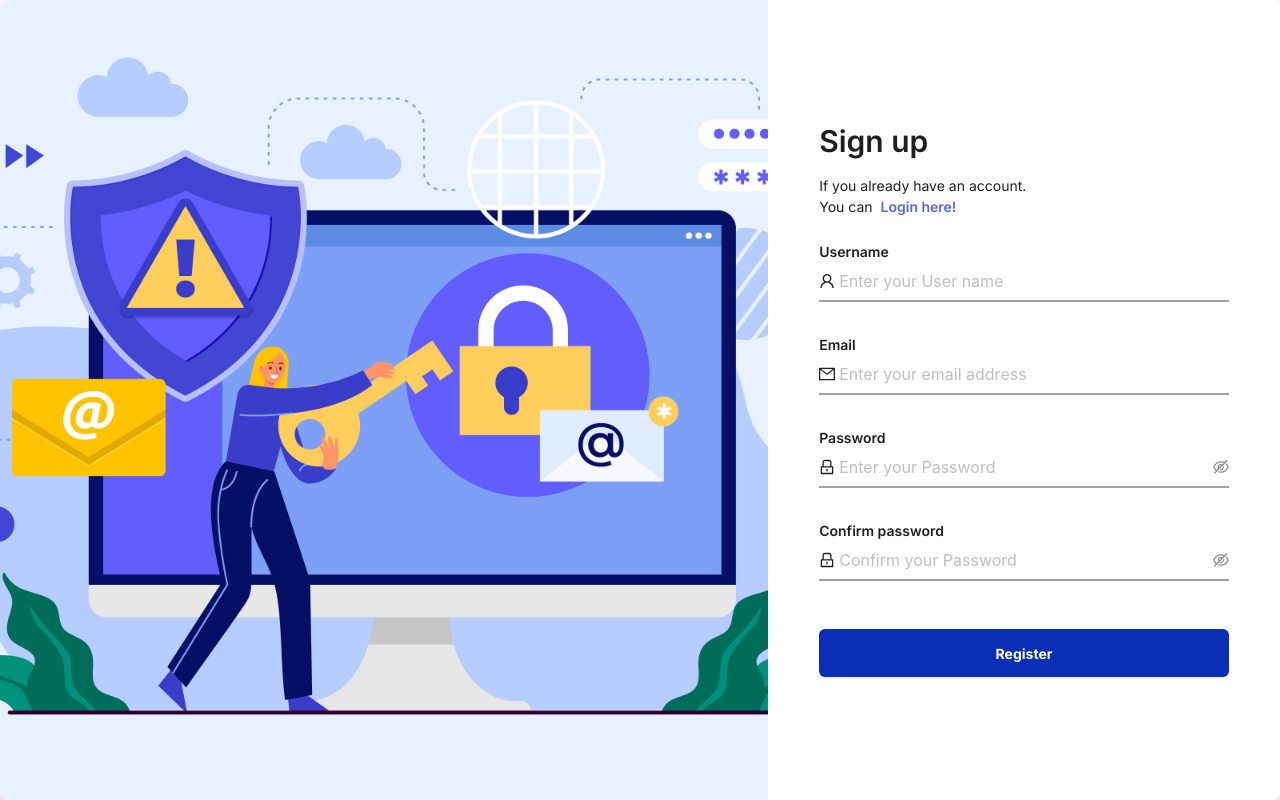
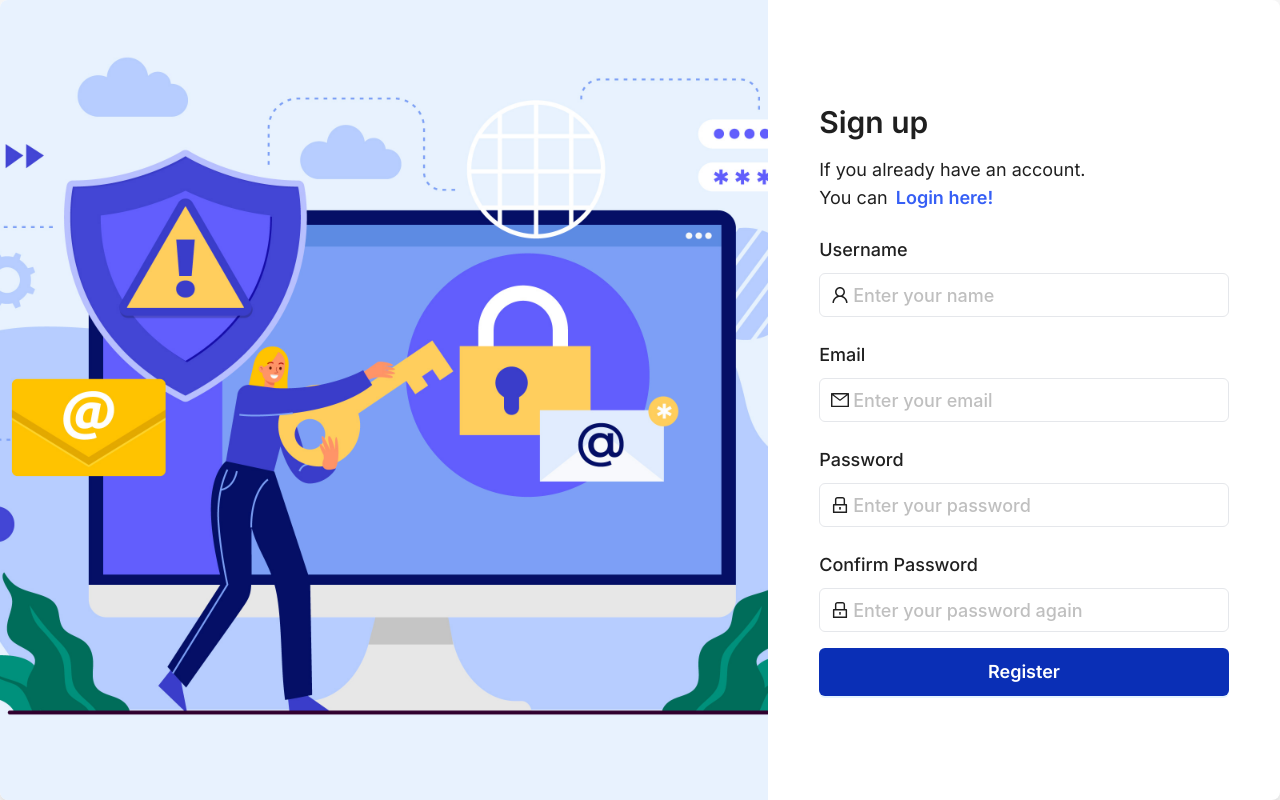
Before and after one commit to Jerry-Tran/jerry-demo-1-fe, a React (Vite) app: page /register in a window 1280 px wide. Built offline with nearby package versions, Linux system fonts and the light colour scheme; no server answers.

Commit message:
Fix ui auth pages with custom component

```diff
--- a/src/pages/auth/ForgotPassword.tsx
+++ b/src/pages/auth/ForgotPassword.tsx
@@ -6,29 +6,31 @@ import { useDispatch, useSelector } from 'react-redux'
 
 import * as yup from 'yup'
 import { yupResolver } from '@hookform/resolvers/yup'
-import { useForm, Controller } from 'react-hook-form'
+import { useForm } from 'react-hook-form'
 
-import { Button, Input, Result, Spin, Typography, message } from 'antd'
+import { Form, Result, message } from 'antd'
 import { MailOutlined } from '@ant-design/icons'
 
 import { AppDispatch, RootState } from '@/store'
 import { resetMessage } from '@/store/slices'
 
+import { useBoolean } from '@/hooks'
+
 import { authService } from '@/services'
+
+import { CustomBtn, CustomInput } from '@/components'
+
+import { localStorageKeys } from '@/utils/constants'
 
 import authBg from '@/assets/images/forgot-password-bg.png'
 
 import { VerifyOtp } from './VerifyOtp'
 import { Newpassword } from './NewPassword'
-import { useBoolean } from '@/hooks'
-import { localStorageKeys } from '@/utils/constants'
 
 type ResetPasswordData = {
   password: string
   confirmPassword: string
 }
-
-const { Text } = Typography
 
 const emailSchema = yup.object().shape({
   email: yup.string().email('Please input a valid Email!').required('Please input your Email!')
@@ -40,11 +42,8 @@ export function ForgotPassword() {
   const { message: msg } = useSelector((state: RootState) => state.auth)
 
   const { value: showOtp, setTrue: setShowOtp } = useBoolean(false)
-
   const { value: showResult, setTrue: setShowResult } = useBoolean(false)
-
   const { value: showNewPasswordForm, setTrue: setShowNewPasswordForm } = useBoolean(false)
-
   const { value: loading, setTrue: setLoading, setFalse: setUnloading } = useBoolean(false)
 
   const {
@@ -57,12 +56,12 @@ export function ForgotPassword() {
 
   const handleForgotPassword = async (data: { email: string }) => {
     setLoading()
-    try {
-      await dispatch(authService.forgotPassword(data.email))
+    const response = await dispatch(authService.forgotPassword(data.email))
+    if (response.meta.requestStatus === 'fulfilled') {
       localStorage.setItem(localStorageKeys.currentEmail, data.email)
       setShowOtp()
-    } catch (error) {
-      message.error('Forgot password failed: ' + (error as Error).message)
+    } else {
+      message.error('Forgot password failed: ')
     }
     setUnloading()
   }
@@ -76,11 +75,11 @@ export function ForgotPassword() {
     }
 
     setLoading()
-    try {
-      await dispatch(authService.verifyOtp(payload))
+    const response = await dispatch(authService.verifyOtp(payload))
+    if (response.meta.requestStatus === 'fulfilled') {
       setShowNewPasswordForm()
-    } catch (error) {
-      message.error('Verify OTP failed: ' + (error as Error).message)
+    } else {
+      message.error('Verify OTP failed')
     }
     setUnloading()
   }
@@ -96,12 +95,11 @@ export function ForgotPassword() {
     }
 
     setLoading()
-
-    try {
-      await dispatch(authService.resetPassword(payload))
+    const response = await dispatch(authService.resetPassword(payload))
+    if (response.meta.requestStatus === 'fulfilled') {
       setShowResult()
-    } catch (error) {
-      message.error('Reset password failed: ' + (error as Error).message)
+    } else {
+      message.error('Reset password failed')
     }
     setUnloading()
   }
@@ -119,43 +117,23 @@ export function ForgotPassword() {
         <div className='flex flex-1 bg-white'>
           <div className={`m-auto ${showOtp && showResult && !showNewPasswordForm ? 'w-full' : 'w-[80%]'}`}>
             {!showOtp && !showNewPasswordForm && (
-              <>
+              <div>
                 <h1 className='text-3xl font-semibold mb-4'>Forgot password</h1>
                 {msg && <p className='text-red-500 mb-2 text-lg'>{msg}</p>}
-                <p>Please fill your email!</p>
-                <form className='mt-4' onSubmit={handleSubmit(handleForgotPassword)}>
-                  <div className=''>
-                    <label className='font-semibold' htmlFor=''>
-                      Email
-                    </label>
-                    <Controller
-                      name='email'
-                      control={control}
-                      render={({ field }) => (
-                        <Input
-                          {...field}
-                          size='large'
-                          placeholder='Enter your email address'
-                          type='email'
-                          prefix={<MailOutlined />}
-                          className='border-0 border-b-2 border-gray-400 hover:border-primary-800 focus:ring-0 focus:outline-none focus-within:shadow-none rounded-none px-0'
-                        />
-                      )}
-                    />
-                    {errors.email && <Text type='danger'>{errors.email.message}</Text>}
-                  </div>
+                <span className='text-lg'>Please fill your email!</span>
 
-                  <Button
-                    type='primary'
-                    htmlType='submit'
-                    disabled={loading}
-                    className='w-full h-12 mt-4 border-none font-bold rounded-md bg-primary-800
-             disabled:bg-primary-800 disabled:text-white disabled:opacity-70 disabled:cursor-not-allowed'
-                  >
-                    {loading ? <Spin className='text-rose-600' /> : 'Send'}
-                  </Button>
-                </form>
-              </>
+                <Form className='mt-6' onFinish={handleSubmit(handleForgotPassword)} layout='vertical'>
+                  <CustomInput
+                    name='email'
+                    label='Email'
+                    control={control}
+                    errors={errors}
+                    placeholder='Enter your email'
+                    prefixIcon={<MailOutlined />}
+                  />
+                  <CustomBtn title='Submit' type='primary' htmlType='submit' disabled={loading} loading={loading} />
+                </Form>
+              </div>
             )}
 
             {showOtp && !showNewPasswordForm && <VerifyOtp loading={loading} onVerifyOtp={handleVerifyOtp} />}
--- a/src/pages/auth/Login.tsx
+++ b/src/pages/auth/Login.tsx
@@ -4,12 +4,11 @@ import { Link, useNavigate } from 'react-router-dom'
 
 import { useDispatch, useSelector } from 'react-redux'
 
-import { Button, Input, Spin, Typography, message } from 'antd'
-import { MailOutlined, LockOutlined } from '@ant-design/icons'
+import { Form, message } from 'antd'
 
 import * as yup from 'yup'
 import { yupResolver } from '@hookform/resolvers/yup'
-import { useForm, Controller } from 'react-hook-form'
+import { useForm } from 'react-hook-form'
 
 import { authService } from '@/services'
 
@@ -20,9 +19,11 @@ import { useBoolean } from '@/hooks'
 
 import { ILoginData } from '@/interfaces'
 
+import { authFields } from '@/utils/constants'
+
+import { CustomBtn, CustomInput } from '@/components'
+
 import authBg from '@/assets/images/auth-bg.png'
-
-const { Text } = Typography
 
 const schema = yup.object().shape({
   email: yup.string().email('Please input a valid Email!').required('Please input your Email!'),
@@ -45,7 +46,7 @@ export function Login() {
   } = useForm({
     resolver: yupResolver(schema)
   })
-
+  const currentPath = window.location.pathname
   const handleLogin = async (data: ILoginData) => {
     try {
       setLoading()
@@ -77,69 +78,37 @@ export function Login() {
           <div className='m-auto w-[80%]'>
             <h1 className='text-3xl font-semibold mb-4'>Sign in</h1>
             {msg && <p className='text-red-500 mb-2 text-lg'>{msg}</p>}
-            <p>If you don't have an account.</p>
-            <span className='inline-block mr-2'>You can</span>
-            <Link to='/register' className='text-[#5067f7] font-semibold'>
-              Register here!
-            </Link>
-            <form className='mt-6' onSubmit={handleSubmit(handleLogin)}>
-              <div className=''>
-                <label className='font-semibold' htmlFor=''>
-                  Email
-                </label>
-                <Controller
-                  name='email'
-                  control={control}
-                  render={({ field }) => (
-                    <Input
-                      {...field}
-                      size='large'
-                      placeholder='Enter your email address'
-                      type='email'
-                      prefix={<MailOutlined />}
-                      className='border-0 border-b-2 border-gray-400 hover:border-primary-800 focus:ring-0 focus:outline-none focus-within:shadow-none rounded-none px-0'
+            {!currentPath.includes('admin') && (
+              <>
+                <span className='text-lg'>If you don't have an account.</span> <br />
+                <span className='text-lg inline-block mr-2'>You can</span>
+                <Link to='/register' className='text-lg text-blue-500 font-semibold hover:underline'>
+                  Register here!
+                </Link>
+              </>
+            )}
+            <Form className='mt-6' onFinish={handleSubmit(handleLogin)} layout='vertical'>
+              {authFields.map((field) => {
+                if (field.name === 'email' || field.name === 'password')
+                  return (
+                    <CustomInput
+                      key={field.name}
+                      name={field.name}
+                      label={field.label}
+                      control={control}
+                      errors={errors}
+                      placeholder={field.placeholder}
+                      prefixIcon={field.prefixIcon}
                     />
-                  )}
-                />
-                {errors.email && <Text type='danger'>{errors.email.message}</Text>}
-              </div>
-
-              <div className='mt-8'>
-                <label className='font-semibold' htmlFor=''>
-                  Password
-                </label>
-
-                <Controller
-                  name='password'
-                  control={control}
-                  render={({ field }) => (
-                    <Input.Password
-                      {...field}
-                      size='large'
-                      placeholder='Enter your Password'
-                      prefix={<LockOutlined />}
-                      className='border-0 border-b-2 border-gray-400 hover:border-primary-800 focus:ring-0 focus:outline-none focus-within:shadow-none rounded-none px-0'
-                    />
-                  )}
-                />
-                {errors.password && <Text type='danger'>{errors.password.message}</Text>}
-              </div>
-              <p className='text-right text-red-500 hover:underline '>
+                  )
+              })}
+              <button className='w-full text-right text-base font-normal text-red-500 hover:underline'>
                 <Link to={'/forgot-password'} className='hover:text-red-500'>
                   Forgot password?
                 </Link>
-              </p>
-
-              <Button
-                type='primary'
-                htmlType='submit'
-                disabled={loading}
-                className='w-full h-12 mt-4 border-none font-bold rounded-md bg-primary-800
-         disabled:bg-primary-800 disabled:text-white disabled:opacity-70 disabled:cursor-not-allowed'
-              >
-                {loading ? <Spin className='text-rose-600' /> : 'Login'}
-              </Button>
-            </form>
+              </button>
+              <CustomBtn title='Login' type='primary' htmlType='submit' disabled={loading} loading={loading} />
+            </Form>
           </div>
         </div>
       </div>
--- a/src/pages/auth/NewPassword.tsx
+++ b/src/pages/auth/NewPassword.tsx
@@ -4,14 +4,17 @@ import { useDispatch, useSelector } from 'react-redux'
 
 import * as yup from 'yup'
 import { yupResolver } from '@hookform/resolvers/yup'
-import { useForm, Controller } from 'react-hook-form'
+import { useForm } from 'react-hook-form'
 
-import { Button, Input, Spin, Typography } from 'antd'
+import { Form } from 'antd'
 
 import { RootState } from '@/store'
 import { resetMessage } from '@/store/slices'
 
-const { Text } = Typography
+import { CustomBtn, CustomInput } from '@/components'
+
+import { authFields } from '@/utils/constants'
+
 const passwordSchema = yup.object().shape({
   password: yup
     .string()
@@ -49,58 +52,26 @@ export function Newpassword({ loading, handleResetPassword }: NewPasswordProps)
   }, [dispatch])
 
   return (
-    <>
+    <section>
       <h1 className='text-3xl font-semibold mb-4'>Reset Password</h1>
       {message && <p className='text-red-500 mb-2 text-lg'>{message}</p>}
-      <form className='mt-4' onSubmit={handleSubmit(handleResetPassword)}>
-        <div className=''>
-          <label className='font-semibold' htmlFor='password'>
-            New Password
-          </label>
-          <Controller
-            name='password'
-            control={control}
-            render={({ field }) => (
-              <Input.Password
-                {...field}
-                size='large'
-                placeholder='Enter new password'
-                className='border-0 border-b-2 border-gray-400 hover:border-primary-800 focus:ring-0 focus:outline-none focus-within:shadow-none rounded-none px-0'
+      <Form className='mt-6' onFinish={handleSubmit(handleResetPassword)} layout='vertical'>
+        {authFields.map((field) => {
+          if (field.name === 'password' || field.name === 'confirmPassword')
+            return (
+              <CustomInput
+                name={field.name}
+                label={field.label}
+                control={control}
+                errors={errors}
+                placeholder={field.placeholder}
+                prefixIcon={field.prefixIcon}
               />
-            )}
-          />
-          {errors.password && <Text type='danger'>{errors.password.message}</Text>}
-        </div>
+            )
+        })}
 
-        <div className='mt-4'>
-          <label className='font-semibold' htmlFor='confirmPassword'>
-            Confirm Password
-          </label>
-          <Controller
-            name='confirmPassword'
-            control={control}
-            render={({ field }) => (
-              <Input.Password
-                {...field}
-                size='large'
-                placeholder='Confirm your new password'
-                className='border-0 border-b-2 border-gray-400 hover:border-primary-800 focus:ring-0 focus:outline-none focus-within:shadow-none rounded-none px-0'
-              />
-            )}
-          />
-          {errors.confirmPassword && <Text type='danger'>{errors.confirmPassword.message}</Text>}
-        </div>
-
-        <Button
-          type='primary'
-          htmlType='submit'
-          disabled={loading}
-          className='w-full h-12 mt-4 border-none font-bold rounded-md bg-primary-800
-             disabled:bg-primary-800 disabled:text-white disabled:opacity-70 disabled:cursor-not-allowed'
-        >
-          {loading ? <Spin className='text-rose-600' /> : 'Reset Password'}
-        </Button>
-      </form>
-    </>
+        <CustomBtn title='Reset Password' type='primary' htmlType='submit' disabled={loading} loading={loading} />
+      </Form>
+    </section>
   )
 }
--- a/src/pages/auth/Register.tsx
+++ b/src/pages/auth/Register.tsx
@@ -4,12 +4,11 @@ import { Link, useNavigate } from 'react-router-dom'
 
 import { useDispatch, useSelector } from 'react-redux'
 
-import { Button, Input, Typography, Spin, Result, message } from 'antd'
-import { MailOutlined, UserOutlined, LockOutlined } from '@ant-design/icons'
+import { Result, message, Form } from 'antd'
 
 import * as yup from 'yup'
 import { yupResolver } from '@hookform/resolvers/yup'
-import { useForm, Controller } from 'react-hook-form'
+import { useForm } from 'react-hook-form'
 
 import { authService } from '@/services'
 
@@ -20,18 +19,20 @@ import { useBoolean } from '@/hooks'
 
 import { IRegisterData } from '@/interfaces'
 
+import { authFields } from '@/utils/constants'
+
+import { CustomBtn, CustomInput } from '@/components'
+
 import authBg from '@/assets/images/auth-bg.png'
 
-const { Text } = Typography
-
 const schema = yup.object().shape({
-  name: yup.string().required('Please input your Name!'),
-  email: yup.string().email('Please input a valid Email!').required('Please input your Email!'),
-  password: yup.string().min(8, 'Password needs to be at least 8 characters.').required('Please input your Password!'),
+  name: yup.string().required('Please input your name!'),
+  email: yup.string().email('Please input a valid email!').required('Please input your email!'),
+  password: yup.string().min(8, 'Password needs to be at least 8 characters.').required('Please input your password!'),
   confirmPassword: yup
     .string()
-    .required('Please input your Password!')
-    .oneOf([yup.ref('password')], 'Passwords must match')
+    .required('Please input your password!')
+    .oneOf([yup.ref('password')], 'passwords must match')
 })
 
 export function Register() {
@@ -39,7 +40,7 @@ export function Register() {
 
   const navigate = useNavigate()
 
-  const { isLoggedIn, message: msg, error } = useSelector((state: RootState) => state.auth)
+  const { currentUser, message: msg, error } = useSelector((state: RootState) => state.auth)
 
   const { value: loading, setTrue: setLoading, setFalse: setUnloading } = useBoolean(false)
 
@@ -66,10 +67,10 @@ export function Register() {
   }, [dispatch])
 
   useEffect(() => {
-    if (isLoggedIn) {
+    if (currentUser) {
       navigate('/')
     }
-  }, [isLoggedIn, navigate])
+  }, [currentUser, navigate])
 
   return (
     <section className='h-screen flex items-center justify-center'>
@@ -96,103 +97,34 @@ export function Register() {
             <div className='m-auto w-[80%]'>
               <h1 className='text-3xl font-semibold mb-4'>Sign up</h1>
               {msg && <p className='text-red-500 mb-2 text-lg'>{msg}</p>}
-              <p>If you already have an account.</p>
-              <span className='inline-block mr-2'>You can</span>
-              <Link to='/login' className='text-[#5067f7] font-semibold'>
+              <span className='text-lg'>If you already have an account.</span>
+              <br />
+              <span className='text-lg inline-block mr-2'>You can</span>
+              <Link to='/login' className='text-lg text-primary-500 font-semibold hover:underline'>
                 Login here!
               </Link>
-              <form className='mt-6' onSubmit={handleSubmit(handleRegister)}>
-                <div className='mb-8'>
-                  <label className='font-semibold' htmlFor=''>
-                    Username
-                  </label>
-                  <Controller
-                    name='name'
+              <Form className='mt-6' onFinish={handleSubmit(handleRegister)} layout='vertical'>
+                {authFields.map((field) => (
+                  <CustomInput
+                    key={field.name}
+                    name={field.name}
+                    label={field.label}
                     control={control}
-                    render={({ field }) => (
-                      <Input
-                        {...field}
-                        size='large'
-                        placeholder='Enter your User name'
-                        prefix={<UserOutlined />}
-                        className='border-0 border-b-2 border-gray-400 hover:border-primary-800 focus:ring-0 focus:outline-none focus-within:shadow-none rounded-none px-0'
-                      />
-                    )}
+                    errors={errors}
+                    placeholder={field.placeholder}
+                    prefixIcon={field.prefixIcon}
                   />
-                  {errors.name && <Text type='danger'>{errors.name.message}</Text>}
-                </div>
-                <div className='mb-8'>
-                  <label className='font-semibold' htmlFor=''>
-                    Email
-                  </label>
-                  <Controller
-                    name='email'
-                    control={control}
-                    render={({ field }) => (
-                      <Input
-                        {...field}
-                        size='large'
-                        placeholder='Enter your email address'
-                        prefix={<MailOutlined />}
-                        className='border-0 border-b-2 border-gray-400 hover:border-primary-800 focus:ring-0 focus:outline-none focus-within:shadow-none rounded-none px-0'
-                      />
-                    )}
-                  />
-                  {errors.email && <Text type='danger'>{errors.email.message}</Text>}
-                </div>
+                ))}
 
-                <div className='mb-8'>
-                  <label className='font-semibold' htmlFor=''>
-                    Password
-                  </label>
-
-                  <Controller
-                    name='password'
-                    control={control}
-                    render={({ field }) => (
-                      <Input.Password
-                        {...field}
-                        size='large'
-                        placeholder='Enter your Password'
-                        prefix={<LockOutlined />}
-                        className='border-0 border-b-2 border-gray-400 hover:border-primary-800 focus:ring-0 focus:outline-none focus-within:shadow-none rounded-none px-0'
-                      />
-                    )}
-                  />
-                  {errors.password && <Text type='danger'>{errors.password.message}</Text>}
-                </div>
-
-                <div className='mb-8'>
-                  <label className='font-semibold' htmlFor=''>
-                    Confirm password
-                  </label>
-
-                  <Controller
-                    name='confirmPassword'
-                    control={control}
-                    render={({ field }) => (
-                      <Input.Password
-                        {...field}
-                        size='large'
-                        placeholder='Confirm your Password'
-                        prefix={<LockOutlined />}
-                        className='border-0 border-b-2 border-gray-400 hover:border-primary-800 focus:ring-0 focus:outline-none focus-within:shadow-none rounded-none px-0'
-                      />
-                    )}
-                  />
-                  {errors.confirmPassword && <Text type='danger'>{errors.confirmPassword.message}</Text>}
-                </div>
-
-                <Button
+                <CustomBtn
+                  title='Register'
                   type='primary'
                   htmlType='submit'
+                  className='additional-custom-class'
                   disabled={loading}
-                  className='w-full h-12 mt-4 border-none font-bold rounded-md bg-primary-800
-                disabled:bg-primary-800 disabled:text-white disabled:opacity-70 disabled:cursor-not-allowed'
-                >
-                  {loading ? <Spin className='text-rose-600' /> : 'Register'}
-                </Button>
-              </form>
+                  loading={loading}
+                />
+              </Form>
             </div>
           </div>
         )}
```
Also changed, not shown: src/pages/auth/ConfirmEmail.tsx (+22 -31 lines), src/pages/auth/VerifyOtp.tsx (+10 -16 lines).
